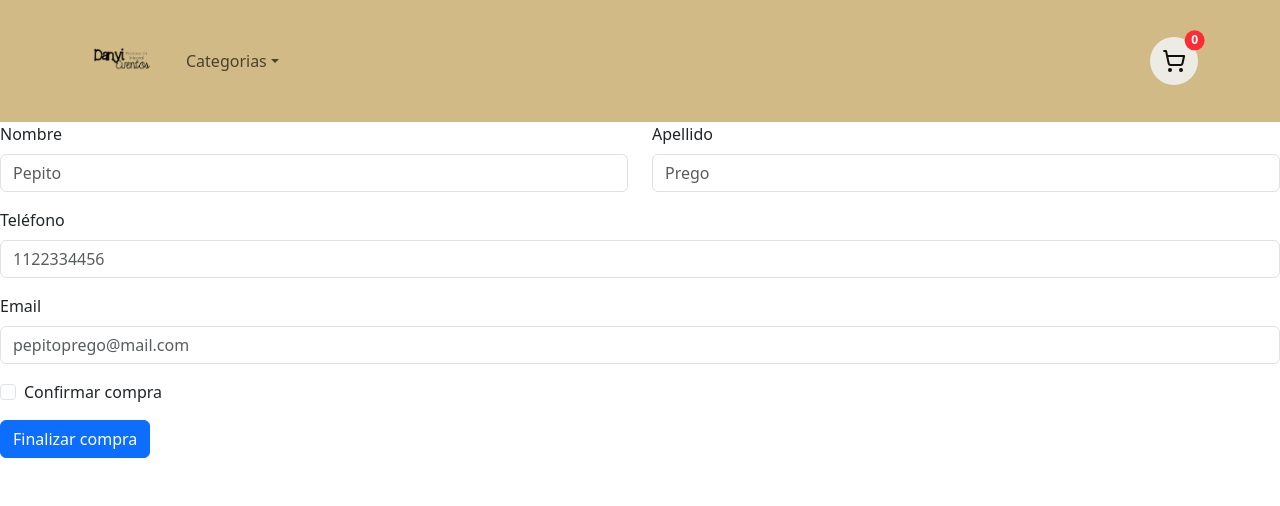
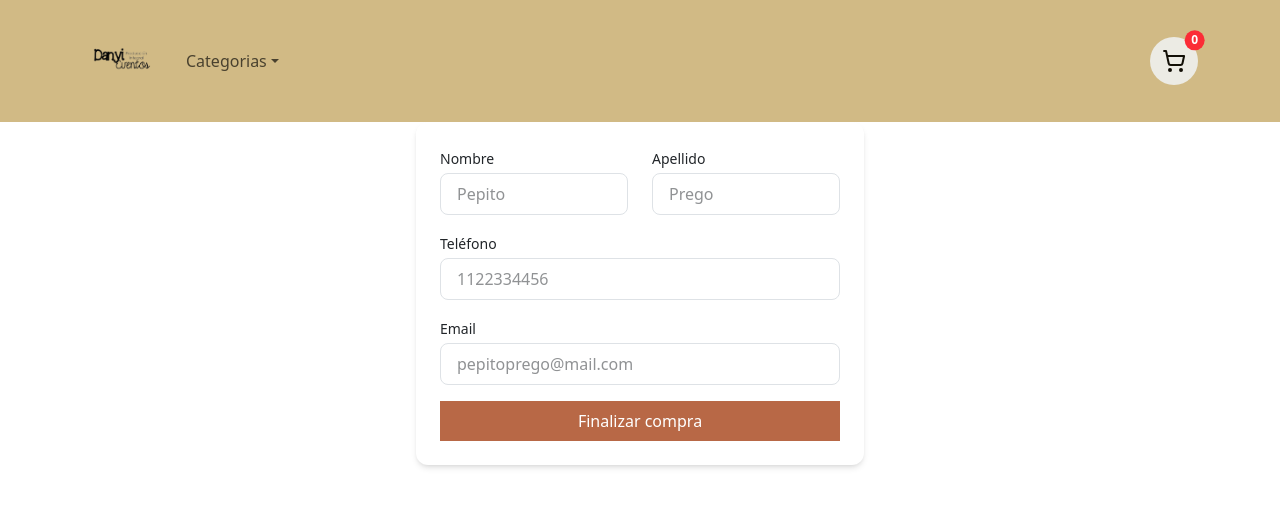
Before and after one commit to yan-digital/React-ecommerce, a React (Vite) app: page /checkout in a window 1280 px wide. Shown: the top 506 px of the page. Built offline with nearby package versions, Linux system fonts and the light colour scheme.

Commit message:
act de form

```diff
--- a/src/components/Checkout.jsx
+++ b/src/components/Checkout.jsx
@@ -1,9 +1,5 @@
 import { useContext } from 'react'
 import { CartContext } from '../context/CartContext'
-import Button from 'react-bootstrap/Button'
-import Col from 'react-bootstrap/Col'
-import Form from 'react-bootstrap/Form'
-import Row from 'react-bootstrap/Row'
 import { createOrden } from '../firebase/db'
 import { serverTimestamp } from 'firebase/firestore'
 
@@ -30,36 +26,39 @@ export default function Checkout() {
   }
 
   return (
-    <Form onSubmit={handleSubmit}>
-      <Row className="mb-3">
-        <Form.Group as={Col} controlId="nombre">
-          <Form.Label>Nombre</Form.Label>
-          <Form.Control placeholder="Pepito" required/>
-        </Form.Group>
+  <form onSubmit={handleSubmit} className="space-y-4 max-w-md mx-auto p-6 bg-white rounded-xl shadow-md">
 
-        <Form.Group as={Col} controlId="apellido">
-          <Form.Label>Apellido</Form.Label>
-          <Form.Control placeholder="Prego" required/>
-        </Form.Group>
-      </Row>
+  <div className="grid grid-cols-1 md:grid-cols-2 gap-4">
+    <div>
+      <label htmlFor="nombre" className="block text-sm font-medium mb-1">Nombre</label>
+      <input id="nombre" placeholder="Pepito" required className="w-full border border-gray-300 rounded-lg px-3 py-2 focus:ring-2 focus:ring-mauve focus:outline-none" />
+    </div>
 
-      <Form.Group className="mb-3" controlId="telefono">
-        <Form.Label>Teléfono</Form.Label>
-        <Form.Control type="tel" placeholder="1122334456" required/>
-      </Form.Group>
+    <div>
+      <label htmlFor="apellido" className="block text-sm font-medium mb-1">Apellido</label>
+      <input id="apellido" placeholder="Prego" required className="w-full border border-gray-300 rounded-lg px-3 py-2 focus:ring-2 focus:ring-mauve focus:outline-none" />
+    </div>
+  </div>
 
-      <Form.Group className="mb-3" controlId="email">
-        <Form.Label>Email</Form.Label>
-        <Form.Control type="email" placeholder="pepitoprego@mail.com" required/>
-      </Form.Group>
+  <div>
+    <label htmlFor="telefono" className="block text-sm font-medium mb-1">Teléfono</label>
+    <input id="telefono" type="tel" placeholder="1122334456" required className="w-full border border-gray-300 rounded-lg px-3 py-2 focus:ring-2 focus:ring-mauve focus:outline-none"
+    />
+  </div>
 
-      <Form.Group className="mb-3" id="formGridCheckbox">
-        <Form.Check type="checkbox" label="Confirmar compra" />
-      </Form.Group>
+  <div>
+    <label htmlFor="email" className="block text-sm font-medium mb-1">Email</label>
+    <input id="email" type="email" placeholder="pepitoprego@mail.com" required className="w-full border border-gray-300 rounded-lg px-3 py-2 focus:ring-2 focus:ring-mauve focus:outline-none"
+    />
+  </div>
 
-      <Button variant="primary" type="submit">
-        Finalizar compra
-      </Button>
-    </Form>
+  <button
+    type="submit"
+    className="w-full bg-mauve text-white py-2 rounded-lg hover:bg-mauve-dark transition"
+  >
+    Finalizar compra
+  </button>
+</form>
+
   );
 }
```
